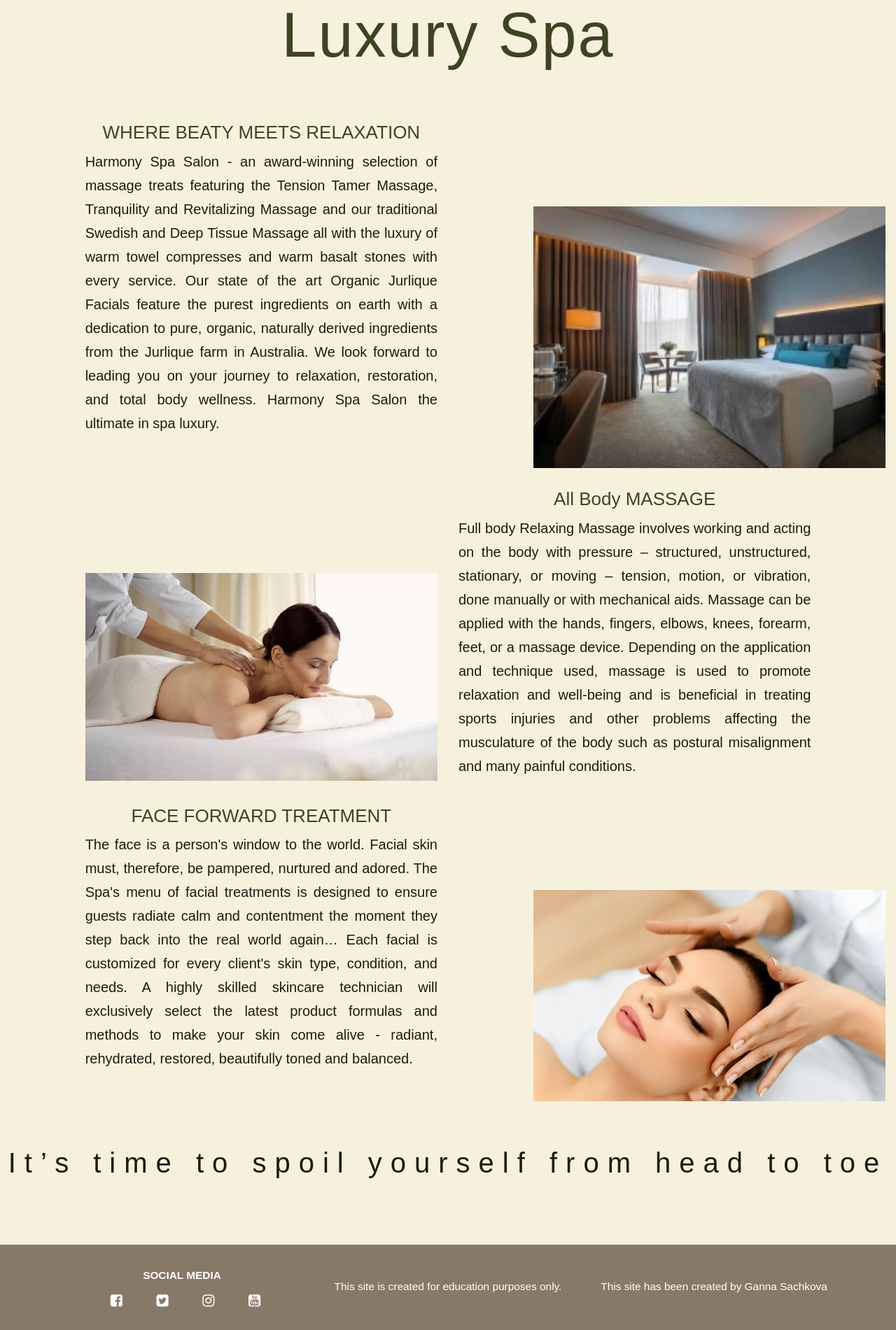
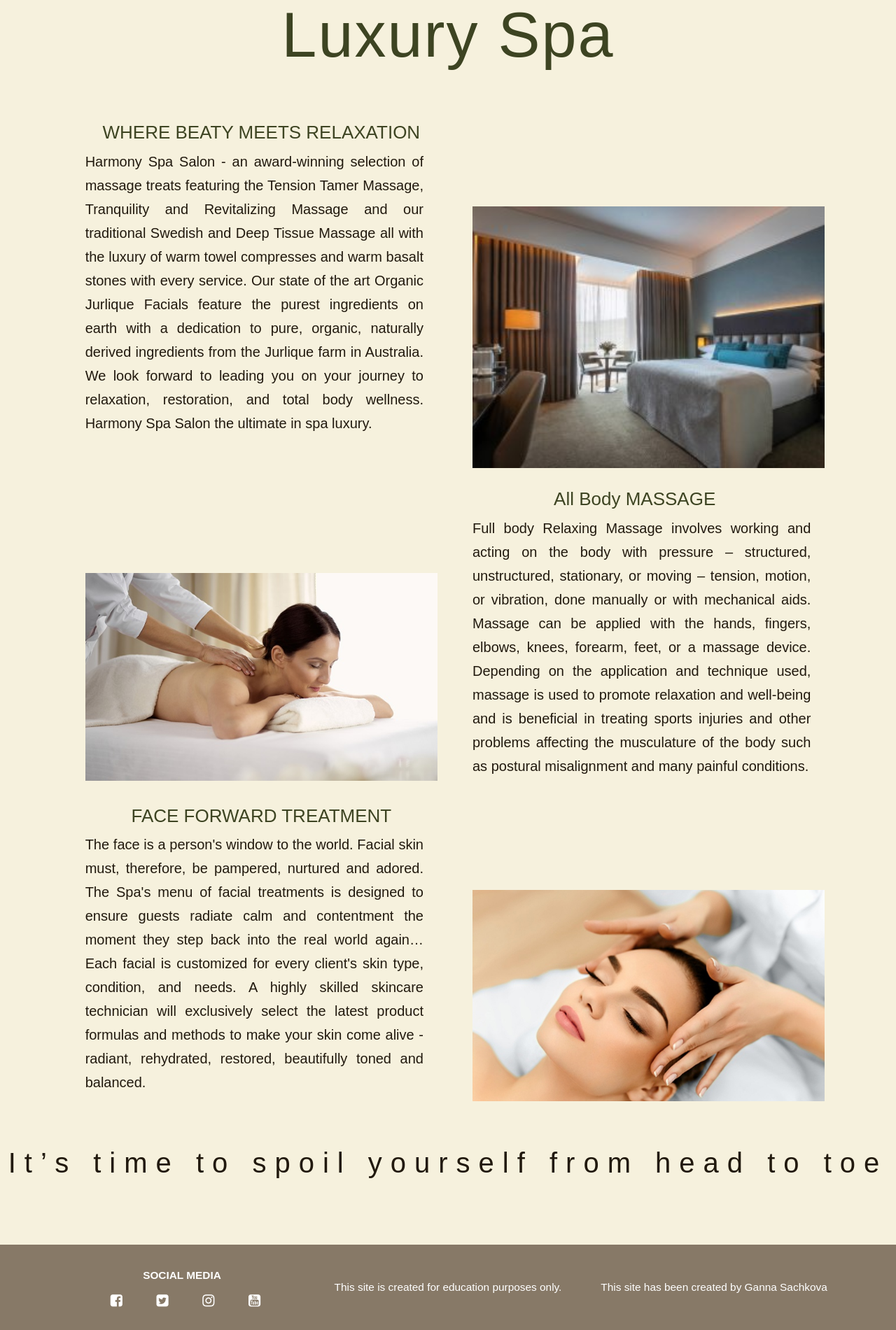
Before and after one commit to GannaSachkova/project4-heroku, a Django app: template products/templates/home.html in a window 1280 px wide. Shown: the part 943-2844 px from the top of the page at 70% size. Run offline with Django 3.2, Linux system fonts and the light colour scheme; the template is opened without the code that fills it, so the values that code supplies are empty; some libraries are stand-ins or nearby versions.

Commit message:
Changed grid to the products/home.html

```diff
--- a/products/templates/home.html
+++ b/products/templates/home.html
@@ -18,27 +18,27 @@
         <div class="col-sm-12">
             <h2 class="h2">Seek Balance at Our Luxury Spa</h2>
         </div>
-        <div class="col-sm-12 col-md-5 col-md-offset-1 gap_section">
+        <div class="col-sm-12 col-md-5 col-md-offset-1 ">
             <h5 class="h5">WHERE BEATY MEETS RELAXATION</h5>
-            <p class="p">Harmony Spa Salon - an award-winning selection of massage treats featuring the Tension Tamer Massage, Tranquility and Revitalizing Massage and our traditional Swedish and Deep Tissue Massage all with the luxury of warm towel compresses and
+            <p class="p margin-left">Harmony Spa Salon - an award-winning selection of massage treats featuring the Tension Tamer Massage, Tranquility and Revitalizing Massage and our traditional Swedish and Deep Tissue Massage all with the luxury of warm towel compresses and
                 warm basalt stones with every service. Our state of the art Organic Jurlique Facials feature the purest ingredients on earth with a dedication to pure, organic, naturally derived ingredients from the Jurlique farm in Australia. We look
                 forward to leading you on your journey to relaxation, restoration, and total body wellness. Harmony Spa Salon the ultimate in spa luxury.
             </p>
         </div>
-        <div class="col-sm-10 col-sm-offset-1 col-md-5">
-            <img src="https://anna-django-shop.s3-eu-west-1.amazonaws.com/static/img/sunday-spa-break.jpg" class="img-size img-size2">
+        <div class="col-sm-12 col-md-5">
+            <img src="https://anna-django-shop.s3-eu-west-1.amazonaws.com/static/img/sunday-spa-break.jpg" class="img-size img-size2  margin-right">
         </div>
     </div>
 
     <div class="row row-reverse">
-        <div class="col-sm-10 col-sm-offset-1 col-md-5 col-md-offset-1">
-            <img src="https://anna-django-shop.s3-eu-west-1.amazonaws.com/static/img/healingwellmassage.jpg" class="img-size ">
+        <div class="col-sm-12 col-md-5 col-md-offset-1">
+            <img src="https://anna-django-shop.s3-eu-west-1.amazonaws.com/static/img/healingwellmassage.jpg" class="img-size  margin-left">
         </div>
-        <div class="col-sm-12 col-md-5 gap_section">
+        <div class="col-sm-12 col-md-5 ">
             <h5 class="h5">
                 All Body MASSAGE
             </h5>
-            <p class="p">
+            <p class="p margin-right">
 
                 Full body Relaxing Massage involves working and acting on the body with pressure – structured, unstructured, stationary, or moving – tension, motion, or vibration, done manually or with mechanical aids. Massage can be applied with the hands, fingers,
                 elbows, knees, forearm, feet, or a massage device. Depending on the application and technique used, massage is used to promote relaxation and well-being and is beneficial in treating sports injuries and other problems affecting the musculature
@@ -48,19 +48,19 @@
     </div>
 
     <div class="row">
-        <div class="col-sm-12 col-md-5 col-md-offset-1 gap_section">
+        <div class="col-sm-12 col-md-5 col-md-offset-1 ">
             <h5 class="h5">
                 FACE FORWARD TREATMENT
             </h5>
-            <p class="p">
+            <p class="p  margin-left">
                 The face is a person's window to the world. Facial skin must, therefore, be pampered, nurtured and adored. The Spa's menu of facial treatments is designed to ensure guests radiate calm and contentment the moment they step back into the real world again…
                 Each facial is customized for every client's skin type, condition, and needs. A highly skilled skincare technician will exclusively select the latest product formulas and methods to make your skin come alive - radiant, rehydrated, restored,
                 beautifully toned and balanced.
             </p>
         </div>
 
-        <div class="col-sm-10 col-sm-offset-1 col-md-5">
-            <img src="https://anna-django-shop.s3-eu-west-1.amazonaws.com/static/img/face_massage2.jpg" class="img-size img-size1 ">
+        <div class="col-sm-12 col-md-5">
+            <img src="https://anna-django-shop.s3-eu-west-1.amazonaws.com/static/img/face_massage2.jpg" class="img-size img-size1  margin-right">
         </div>
 
     </div>
```
